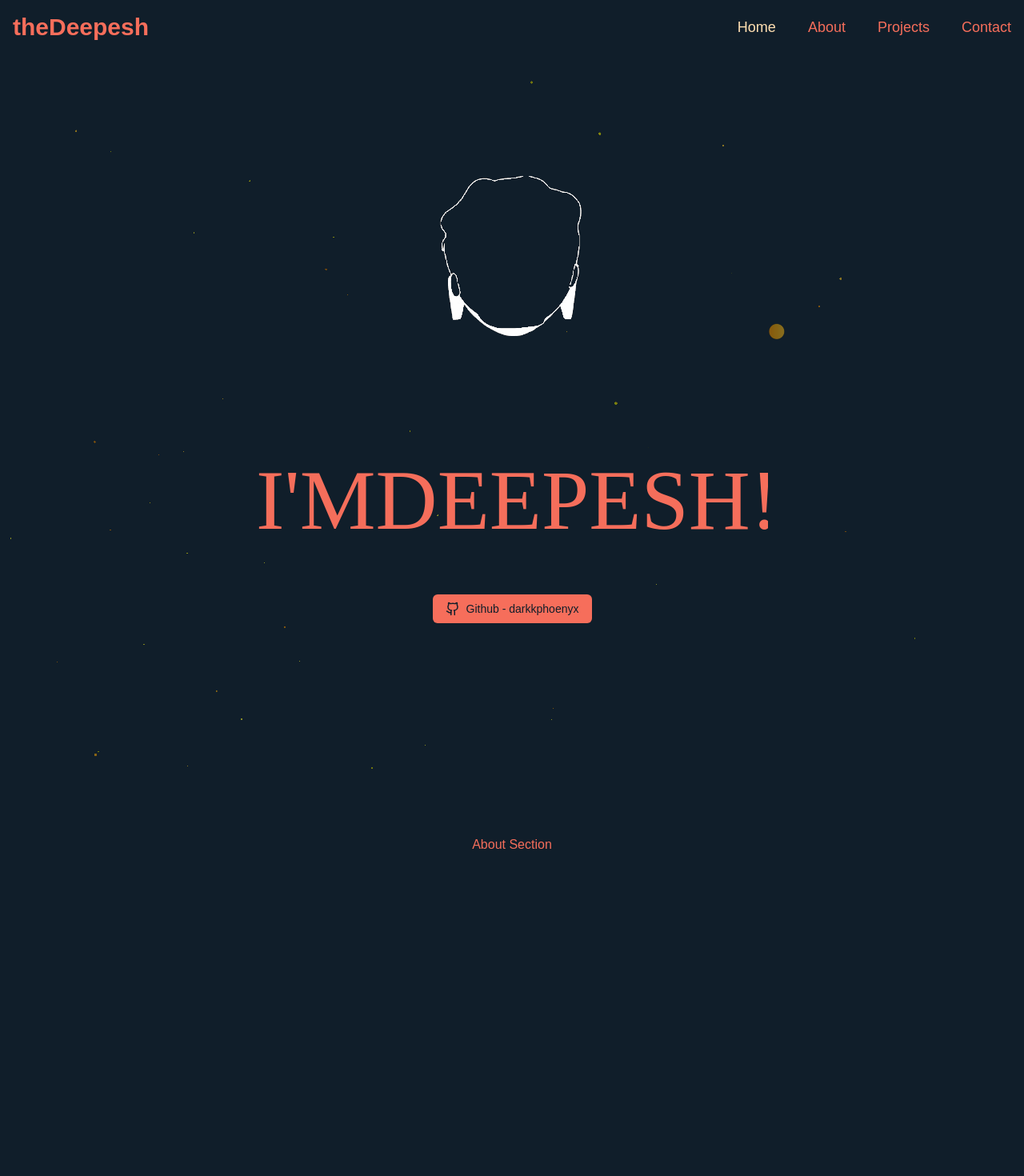
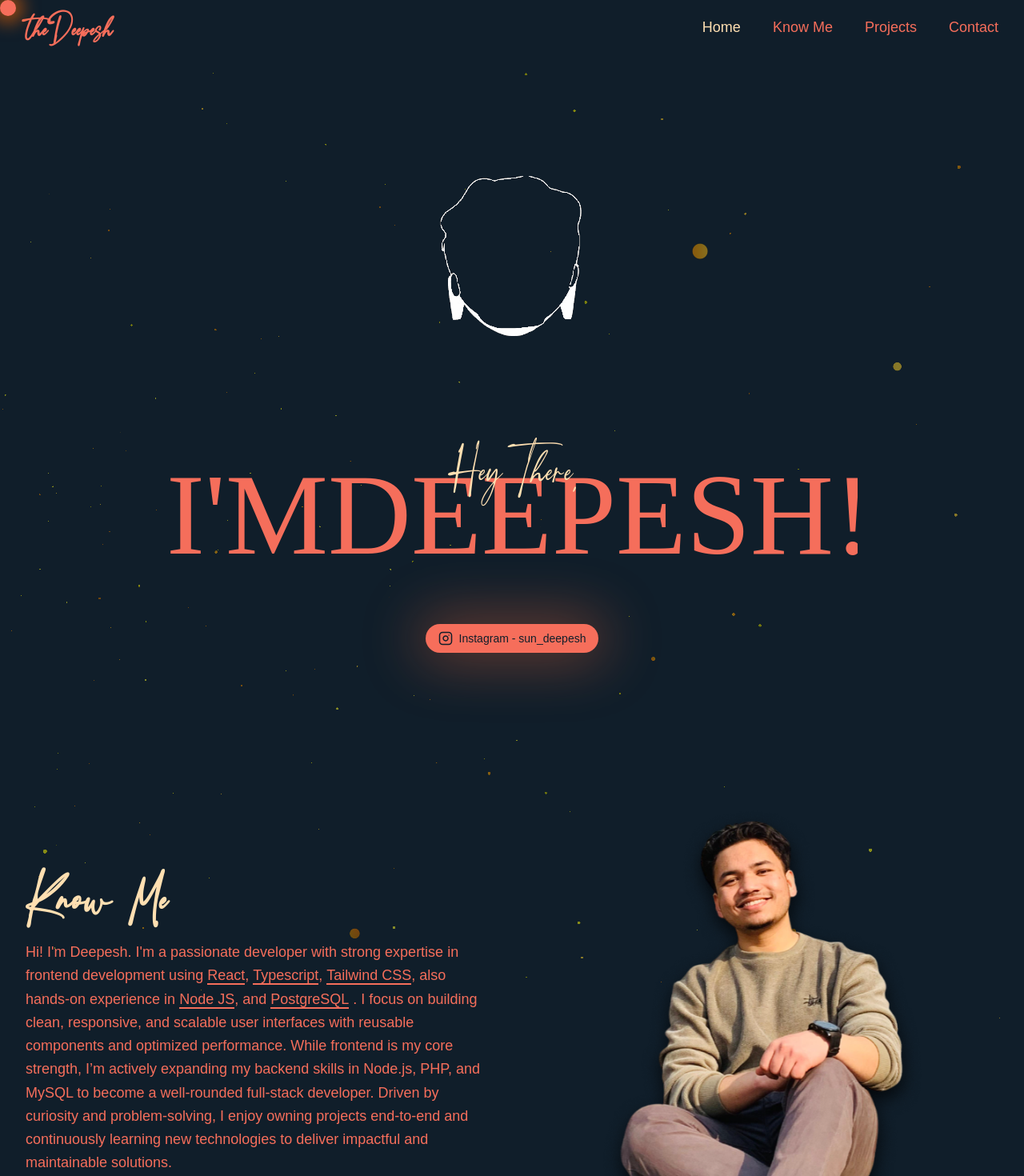
Before and after one commit to darkkphoenyx/theDeepesh.com, a React (Vite) app: page / in a window 1280 px wide. Shown: the top 1470 px of the page at 80% size. Built offline with nearby package versions, Linux system fonts and the light colour scheme; a web font is replaced by a local one.

Commit message:
About section completed

```diff
--- a/package.json
+++ b/package.json
@@ -11,8 +11,11 @@
   },
   "dependencies": {
     "@gsap/react": "^2.1.2",
+    "@radix-ui/react-popover": "^1.1.14",
     "@radix-ui/react-slot": "^1.2.3",
     "@tailwindcss/vite": "^4.1.11",
+    "@types/aos": "^3.0.7",
+    "aos": "^2.3.4",
     "class-variance-authority": "^0.7.1",
     "clsx": "^2.1.1",
     "framer-motion": "^12.23.6",
--- a/src/App.tsx
+++ b/src/App.tsx
@@ -1,7 +1,16 @@
+import { useEffect } from "react";
 import Cursor from "./components/Cursor";
 import Homepage from "./pages/Homepage";
+import Aos from "aos";
+import "aos/dist/aos.css";
 
 function App() {
+  useEffect(() => {
+    Aos.init({
+      duration: 800,
+      once: false,
+    });
+  }, []);
   return (
     <>
       <Cursor />
--- a/src/components/ConnectWithMe.tsx
+++ b/src/components/ConnectWithMe.tsx
@@ -1,5 +1,5 @@
 import { useEffect, useRef, useState } from "react";
-import { Facebook, Github, Instagram, Linkedin } from "lucide-react";
+import { Facebook, Github, Instagram, Linkedin, Mail } from "lucide-react";
 import RotatingText from "../animations/TextAnimations/RotatingText/RotatingText";
 
 const Links = [
@@ -35,8 +35,8 @@ const Links = [
     id: 5,
     media: "Gmail",
     display: "Gmail - Deepesh Sunuwar",
-    link: "https://www.linkedin.com/in/deepeshsunuwar/",
-    icon: <Linkedin size={18} />,
+    link: "sun.08deepesh@gmail.com",
+    icon: <Mail size={18} />,
   },
 ];
 
@@ -46,13 +46,18 @@ const ConnectWithMe = () => {
 
   const handleClick = () => {
     const currentLink = Links[currentIndex].link;
-    window.open(currentLink, "_blank");
+    if (Links[currentIndex].media === "Gmail") {
+      // Open default mail client
+      window.open(`mailto:${currentLink}`, "_blank");
+    } else {
+      window.open(currentLink, "_blank");
+    }
   };
 
   useEffect(() => {
     intervalRef.current = setInterval(() => {
       setCurrentIndex((prev) => (prev + 1) % Links.length);
-    }, 2000); // Match with RotatingText interval
+    }, 3000); // Match with RotatingText interval
 
     return () => {
       if (intervalRef.current) clearInterval(intervalRef.current);
@@ -63,12 +68,12 @@ const ConnectWithMe = () => {
     <div className="px-4 z-20">
       <button
         onClick={handleClick}
-        className="flex items-center gap-2 bg-primary text-background px-4 py-2 rounded-md transition hover:scale-105 hover:bg-secondary cursor-pointer"
+        className="flex items-center gap-2 bg-primary text-background px-4 py-2 rounded-4xl transition hover:scale-105 hover:bg-secondary cursor-pointer shadow-[0px_0px_70px_10px_rgba(248,109,63,0.4)]"
       >
         {Links[currentIndex].icon}
         <RotatingText
           texts={Links.map((link) => link.display)}
-          rotationInterval={2000}
+          rotationInterval={3000}
           animate={{ y: 0 }}
           exit={{ y: "-120%" }}
           initial={{ y: "100%" }}
--- /dev/null
+++ b/src/components/HoverPreview.tsx
@@ -0,0 +1,49 @@
+import { useState } from "react";
+
+interface HoverPreviewProps {
+  label: string;
+  url: string;
+}
+
+const HoverPreview: React.FC<HoverPreviewProps> = ({ label, url }) => {
+  const [show, setShow] = useState(false);
+
+  return (
+    <div
+      className="relative inline-block"
+      onMouseEnter={() => setShow(true)}
+      onMouseLeave={() => setShow(false)}
+    >
+      {/* The clickable link */}
+      <a
+        href={url}
+        target="_blank"
+        rel="noopener noreferrer"
+        className="border-b-2 cursor-pointer hover:text-secondary"
+      >
+        {label}
+      </a>
+
+      {/* The iframe preview on hover, wrapped in a clickable link */}
+      {show && (
+        <a
+          data-aos="zoom-in"
+          data-aos-duration="150"
+          href={url}
+          target="_blank"
+          rel="noopener noreferrer"
+          className="absolute z-50 bottom-full mb-2 left-0 w-[200px] h-[150px] border border-secondary shadow-lg rounded-md bg-secondary hidden md:block"
+        >
+          <iframe
+            src={url}
+            className="w-full h-full rounded-md pointer-events-none"
+            loading="lazy"
+            sandbox="allow-same-origin allow-scripts allow-popups allow-forms allow-modals"
+          />
+        </a>
+      )}
+    </div>
+  );
+};
+
+export default HoverPreview;
--- /dev/null
+++ b/src/components/ui/popover.tsx
@@ -0,0 +1,46 @@
+import * as React from "react"
+import * as PopoverPrimitive from "@radix-ui/react-popover"
+
+import { cn } from "@/lib/utils"
+
+function Popover({
+  ...props
+}: React.ComponentProps<typeof PopoverPrimitive.Root>) {
+  return <PopoverPrimitive.Root data-slot="popover" {...props} />
+}
+
+function PopoverTrigger({
+  ...props
+}: React.ComponentProps<typeof PopoverPrimitive.Trigger>) {
+  return <PopoverPrimitive.Trigger data-slot="popover-trigger" {...props} />
+}
+
+function PopoverContent({
+  className,
+  align = "center",
+  sideOffset = 4,
+  ...props
+}: React.ComponentProps<typeof PopoverPrimitive.Content>) {
+  return (
+    <PopoverPrimitive.Portal>
+      <PopoverPrimitive.Content
+        data-slot="popover-content"
+        align={align}
+        sideOffset={sideOffset}
+        className={cn(
+          "bg-popover text-popover-foreground data-[state=open]:animate-in data-[state=closed]:animate-out data-[state=closed]:fade-out-0 data-[state=open]:fade-in-0 data-[state=closed]:zoom-out-95 data-[state=open]:zoom-in-95 data-[side=bottom]:slide-in-from-top-2 data-[side=left]:slide-in-from-right-2 data-[side=right]:slide-in-from-left-2 data-[side=top]:slide-in-from-bottom-2 z-50 w-72 origin-(--radix-popover-content-transform-origin) rounded-md border p-4 shadow-md outline-hidden",
+          className
+        )}
+        {...props}
+      />
+    </PopoverPrimitive.Portal>
+  )
+}
+
+function PopoverAnchor({
+  ...props
+}: React.ComponentProps<typeof PopoverPrimitive.Anchor>) {
+  return <PopoverPrimitive.Anchor data-slot="popover-anchor" {...props} />
+}
+
+export { Popover, PopoverTrigger, PopoverContent, PopoverAnchor }
--- a/src/index.css
+++ b/src/index.css
@@ -156,3 +156,10 @@
   --shadow-xl: var(--shadow-xl);
   --shadow-2xl: var(--shadow-2xl);
 }
+
+@font-face {
+  font-family: "Priestacy";
+  src: url("/public/Priestacy.otf") format("truetype");
+  font-weight: normal;
+  font-style: normal;
+}
--- a/src/pages/Homepage.tsx
+++ b/src/pages/Homepage.tsx
@@ -6,7 +6,7 @@ import Particles from "../animations/Backgrounds/Particles/Particles";
 
 const NavRoutes = [
   { id: 1, nav: "Home", link: "#home" },
-  { id: 2, nav: "About", link: "#about" },
+  { id: 2, nav: "Know Me", link: "#about" },
   { id: 3, nav: "Projects", link: "#projects" },
   { id: 4, nav: "Contact", link: "#contact" },
 ];
@@ -65,11 +65,11 @@ const Homepage = () => {
     <div className="bg-background text-primary">
       {/* NAVBAR */}
       <nav
-        className={`sticky top-0 z-50 transition-all duration-300 ${
+        className={`sticky top-0 z-40 transition-all duration-300 ${
           scrolled ? "backdrop-blur-xl shadow-sm" : "bg-background"
         }`}
       >
-        <div className="flex items-center justify-between w-full max-w-7xl mx-auto py-4 px-4">
+        <div className="flex items-center justify-between w-full max-w-7xl mx-auto py-4 px-8">
           {/* Logo */}
           <div>
             <a
@@ -79,7 +79,12 @@ const Homepage = () => {
                 handleNavigation("#home");
               }}
             >
-              <h1 className="text-3xl font-bold">theDeepesh</h1>
+              <h1
+                className="text-2xl md:text-3xl font-bold"
+                style={{ fontFamily: "Priestacy" }}
+              >
+                theDeepesh
+              </h1>
             </a>
           </div>
 
@@ -144,7 +149,7 @@ const Homepage = () => {
       </nav>
 
       {/* PARTICLES BACKGROUND + SECTIONS */}
-      <div className="relative z-0">
+      <div className="relative z-20 bg-background">
         <Particles
           className="absolute inset-0 z-0"
           particleCount={600}
@@ -155,12 +160,12 @@ const Homepage = () => {
           alphaParticles
         />
         {/* Content sits on top of Particles */}
-        <div className="relative z-10 max-w-7xl mx-auto">
+        <div className="relative z-10  px-8">
           <section id="home">
             <HeroSection />
           </section>
 
-          <section id="about" className="min-h-screen pt-24">
+          <section id="about">
             <AboutSection />
           </section>
 
--- a/src/pages/sections/About-section.tsx
+++ b/src/pages/sections/About-section.tsx
@@ -1,10 +1,50 @@
+import HoverPreview from "../../components/HoverPreview";
+
 const AboutSection = () => {
   return (
-    <>
-      <div className="w-full text-center h-screen pt-20 text-primary bg-background">
-        About Section
+    <section
+      id="about"
+      className="w-full max-w-7xl py-4 mx-auto text-primary flex flex-col md:flex-row items-center justify-center gap-0 md:gap-8"
+    >
+      {/* Image Section */}
+
+      {/* Text Section */}
+      <div className="w-full md:w-1/2 text-center md:text-left">
+        <h2
+          className="text-5xl font-bold mb-8 text-secondary"
+          style={{ fontFamily: "Priestacy" }}
+        >
+          Know Me
+        </h2>
+        <p className="text-lg leading-relaxed max-w-xl mx-auto md:mx-0">
+          Hi! I'm Deepesh. I'm a passionate developer with strong expertise in
+          frontend development using{" "}
+          <HoverPreview label="React" url="https://reactjs.org" />,{" "}
+          <HoverPreview
+            label="Typescript"
+            url="https://www.typescriptlang.org/"
+          />
+          , <HoverPreview label="Tailwind CSS" url="https://tailwindcss.com/" />
+          , also hands-on experience in{" "}
+          <HoverPreview label="Node JS" url="https://nodejs.org/en" />, and{" "}
+          <HoverPreview label="PostgreSQL" url="https://www.postgresql.org" /> .
+          I focus on building clean, responsive, and scalable user interfaces
+          with reusable components and optimized performance. While frontend is
+          my core strength, I’m actively expanding my backend skills in Node.js,
+          PHP, and MySQL to become a well-rounded full-stack developer. Driven
+          by curiosity and problem-solving, I enjoy owning projects end-to-end
+          and continuously learning new technologies to deliver impactful and
+          maintainable solutions.
+        </p>
       </div>
-    </>
+      <div className="w-full md:w-1/2 flex justify-center">
+        <img
+          src="./theDeepesh.png"
+          alt="owner profile"
+          className="w-full max-w-md h-auto object-contain"
+        />
+      </div>
+    </section>
   );
 };
 
--- a/src/pages/sections/Hero-section.tsx
+++ b/src/pages/sections/Hero-section.tsx
@@ -7,7 +7,13 @@ const HeroSection = () => {
       <div className="relative w-full text-center h-screen flex flex-col items-center md:pt-20 space-y-10 md:space-y-16">
         <img src="./profile.gif" alt="owner gif" />
 
-        <h1 className="max-w-2xl w-full mx-auto px-10 md:px-4">
+        <h1 className="hidden md:block relative max-w-4xl w-full mx-auto px-10 md:px-4">
+          <span
+            className="absolute left-1/2 md:-top-3 -top-5 -translate-x-1/2 text-center text-secondary text-3xl md:text-5xl z-10"
+            style={{ fontFamily: "Priestacy" }}
+          >
+            Hey There,
+          </span>
           <TextPressure
             text="I'm Deepesh!"
             flex={true}
@@ -20,13 +26,17 @@ const HeroSection = () => {
             strokeColor="#ff0000"
           />
         </h1>
+        <h1 className="block md:hidden relative w-full">
+          <span
+            className="absolute left-1/2 md:-top-3 -top-5 -translate-x-1/2 text-center text-secondary text-2xl z-10"
+            style={{ fontFamily: "Priestacy" }}
+          >
+            Hey There,
+          </span>
+          <p className="text-5xl font-bold w-full">I'M DEEPESH</p>
+        </h1>
 
         <ConnectWithMe />
-        {/* <img
-          className="absolute top-0 left-1/2 transform -translate-x-1/2 disabled"
-          src="./profile.gif"
-          alt="owner gif"
-        /> */}
       </div>
     </>
   );
```
Also changed, not shown: public/Priestacy.otf (added), 1 other file (tests, documents, lock files or other folders).
